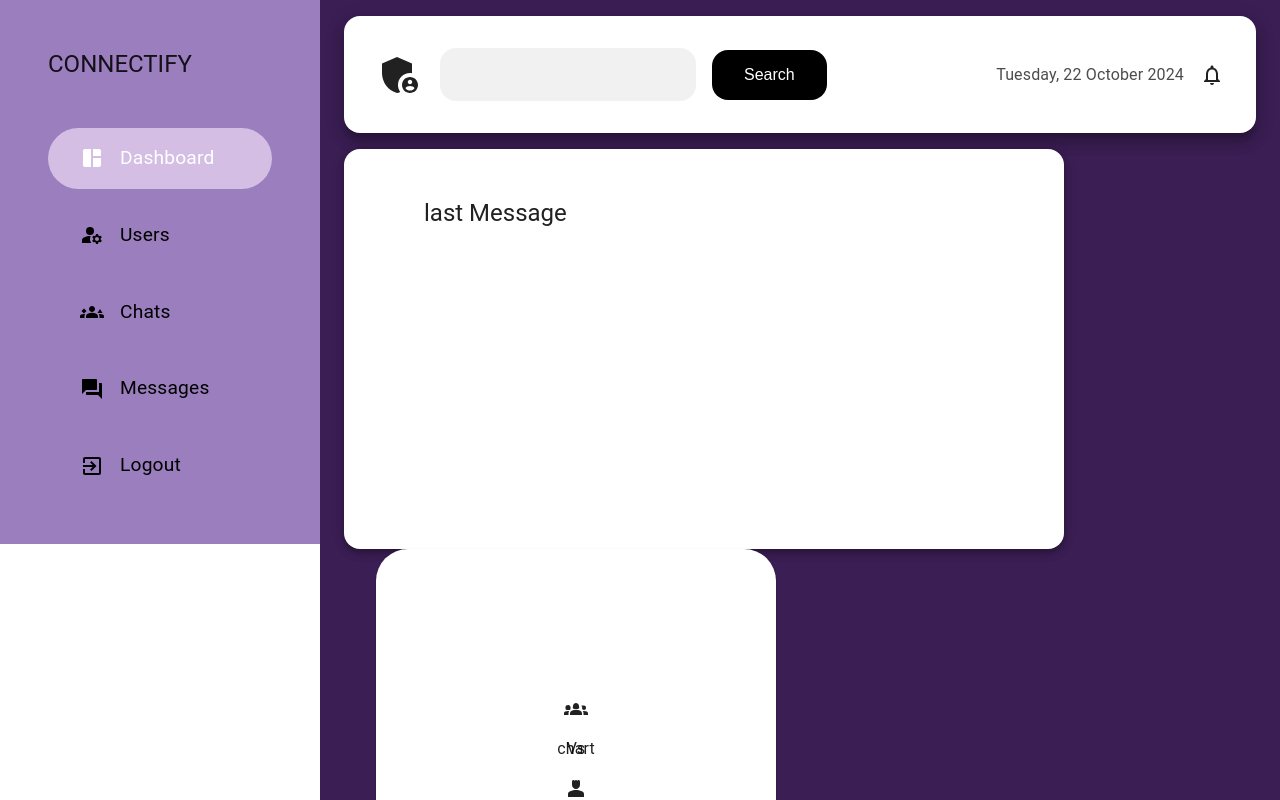
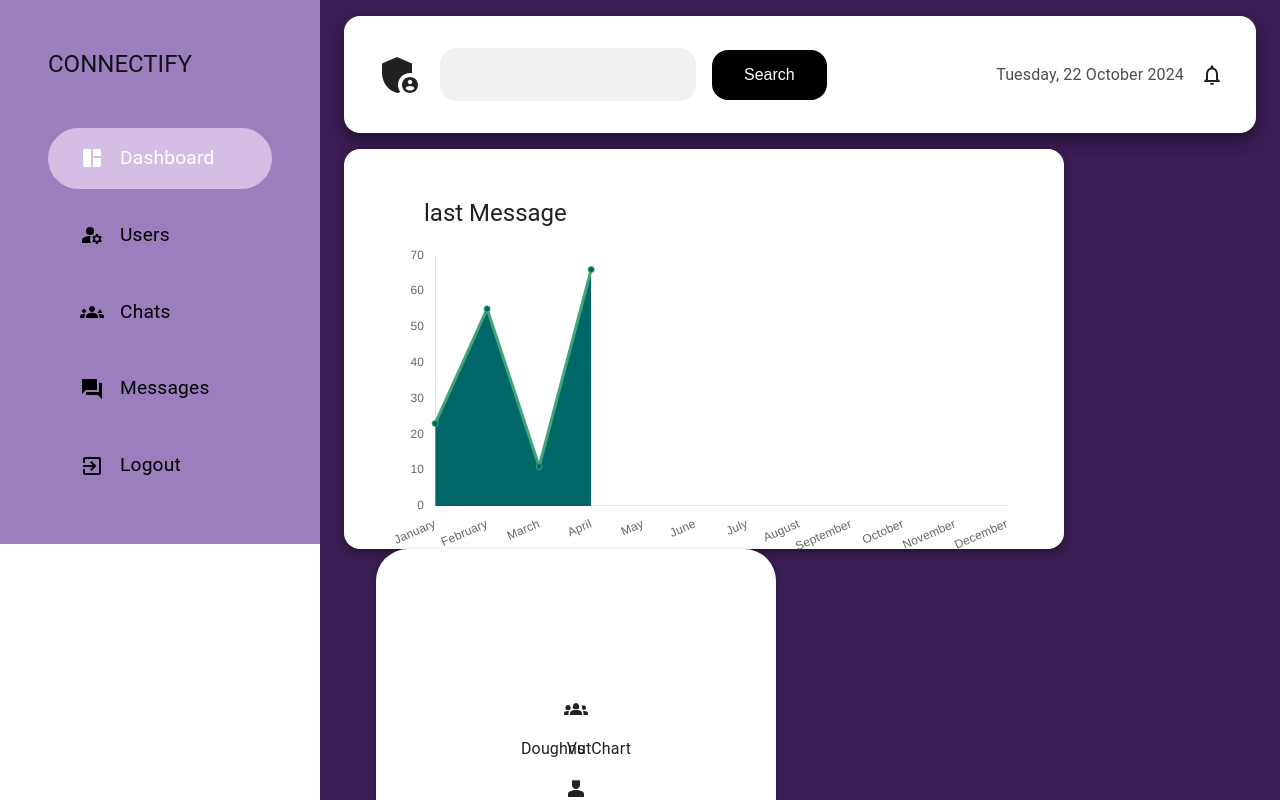
Before and after one commit to AniketKumar2729/Connectify, a React (Vite) app in the folder client/: page /admin/dashboard in a window 1280 px wide. Shown: the top 800 px of the page. Built offline with nearby package versions, Linux system fonts and the light colour scheme.

Commit message:
Dashboard page with chart in it

```diff
--- /dev/null
+++ b/client/src/components/specific/Charts.jsx
@@ -0,0 +1,55 @@
+import React from 'react'
+import { Line, Doughnut } from "react-chartjs-2";
+import { CategoryScale, Chart as Chartjs, Tooltip, Filler, LinearScale, PointElement, LineElement, ArcElement, Legend, plugins, scales } from "chart.js";
+Chartjs.register(
+    CategoryScale, Tooltip, Filler, LinearScale, PointElement, LineElement, ArcElement, Legend
+)
+const lineChartOption = {
+    responsive: true,
+    plugins: {
+        legend: {
+            display: false
+        }, title: {
+            display: false
+        }
+    },
+    scales: {
+        x: {
+            grid:{
+                display:false
+            }
+            //display: false
+        }, y: {
+            beginAtZero:true,
+            grid:{
+                display:false
+            }
+            // display: false
+         }
+    }
+}
+const LineChart = ({value=[]}) => {
+    const data = {
+        labels: ["January", "February", "March", "April", "May", "June", "July", "August", "September", "October", "November", "December"],
+        datasets: [
+            {
+            data:value,
+            label:'Revenue',
+            fill:true,
+            backgroundColor:'#006769',
+            borderColor:'#40A578'
+        },
+    ]
+
+    }
+    return (
+        <Line data={data} options={lineChartOption} />
+    )
+}
+const DoughnutChart = () => {
+    return (
+        <div>DoughnutChart</div>
+    )
+}
+
+export { LineChart, DoughnutChart }
--- a/client/src/pages/admin/Dashboard.jsx
+++ b/client/src/pages/admin/Dashboard.jsx
@@ -9,6 +9,7 @@ import Person4Icon from '@mui/icons-material/Person4';
 import Groups3Icon from '@mui/icons-material/Groups3';
 import ChatIcon from '@mui/icons-material/Chat';
 import { CurveBtn, SearchField } from '../../components/styles/StyledComponent';
+import { DoughnutChart, LineChart } from '../../components/specific/Charts';
 
 
 const Dashboard = () => {
@@ -37,8 +38,11 @@ const Dashboard = () => {
         <Stack direction={'row'} spacing={'2rem'} flexWrap={'wrap'}>
           <Paper elevation={5} sx={{ padding: '2rem 3rem', borderRadius: '1rem', maxWidth: '45rem', width: '100%', height: '25rem' }}>
             <Typography variant='h5' margin={'1rem 2rem'}>last Message</Typography>
+            <LineChart value={[23,55,11,66]}/>
           </Paper>
-          <Paper sx={{
+          <Paper
+          elevation={3}
+          sx={{
             padding: '1rem',
             borderRadius: '2rem',
             display: 'flex',
@@ -50,7 +54,7 @@ const Dashboard = () => {
             maxWidth: '25rem',
             height: '25rem'
           }}>
-            {'chart'}
+            <DoughnutChart/>
             <Stack sx={{
               position: 'absolute',
               display: 'flex',
```
